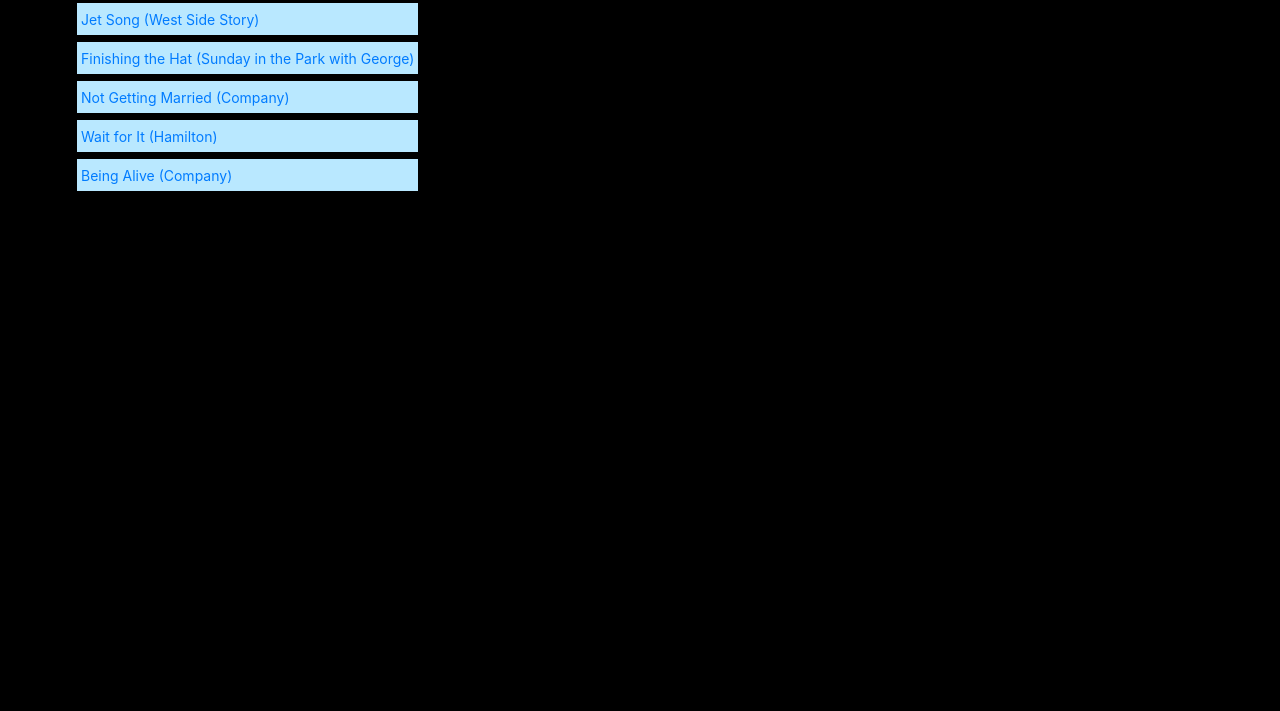
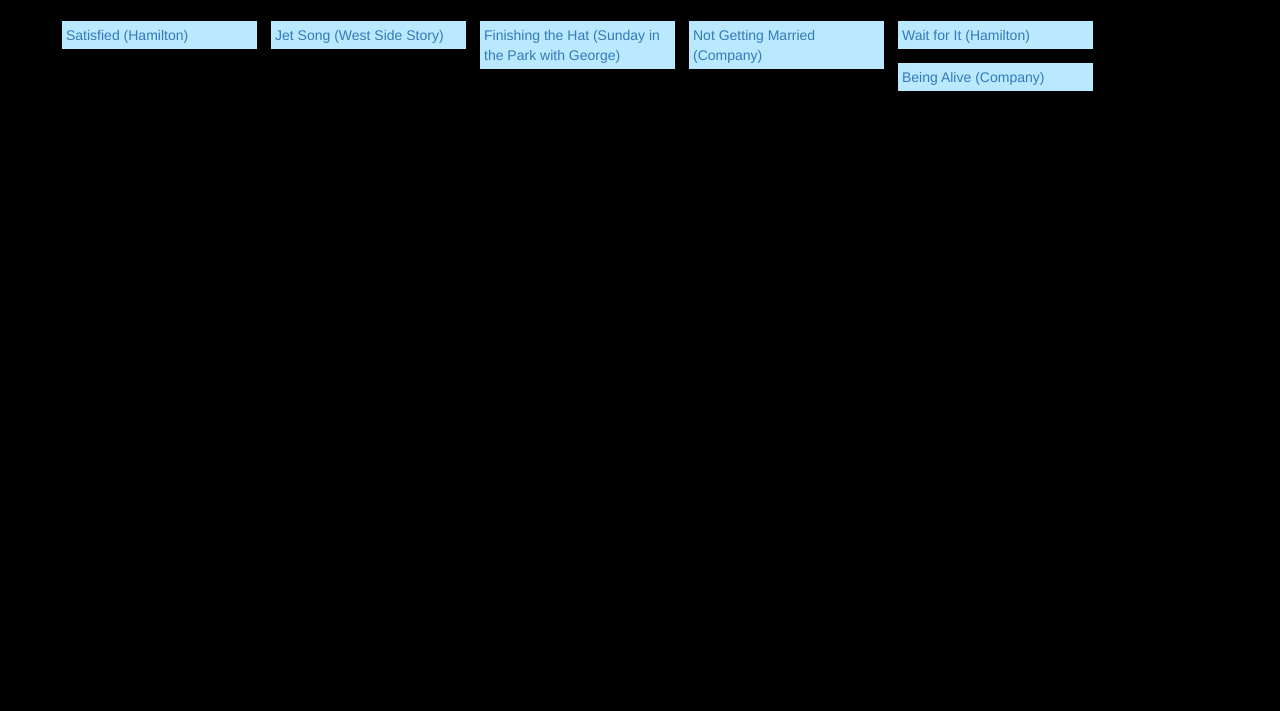
Before and after one commit to rachelcolby11/Video_Player, a plain HTML site: page index.html in a window 1280 px wide. Shown: the part 89-800 px from the top of the page. Drawn offline with nearby package versions, Linux system fonts and the light colour scheme; a script that the page names is missing.

Commit message:
Update Bootstrap version and use col-md-2 to create tiles

```diff
--- a/index.html
+++ b/index.html
@@ -3,7 +3,7 @@
   <head>
     <meta charset="utf-8">
     <title>Showtunes</title>
-    <link rel="stylesheet" type="text/css" href="http://www.teaching-materials.org/common/bootstrap.css">
+    <link rel="stylesheet" href="https://maxcdn.bootstrapcdn.com/bootstrap/3.3.6/css/bootstrap.min.css" integrity="sha384-1q8mTJOASx8j1Au+a5WDVnPi2lkFfwwEAa8hDDdjZlpLegxhjVME1fgjWPGmkzs7" crossorigin="anonymous">
     <link rel="stylesheet" type="text/css" href="style.css">
   </head>
   <body>
@@ -17,25 +17,23 @@
     </div>
 
     <div class="row">
-      <div class="span3">
-        <div class="video">
+      <div class="col-md-2">
         <a href="https://www.youtube.com/watch?v=JrbCFR1FsZk">Satisfied (Hamilton)</a>
       </div>
-        <div class="video">
+      <div class="col-md-2">
         <a href="https://www.youtube.com/watch?v=tlzdyUa-wx0">Jet Song (West Side Story)</a>
       </div>
-        <div class="video">
+      <div class="col-md-2">
         <a href="https://www.youtube.com/watch?v=Sko2kjyrToc">Finishing the Hat (Sunday in the Park with George)</a>
       </div>
-        <div class="video">
+      <div class="col-md-2">
         <a href="https://www.youtube.com/watch?v=3yW66pScmEs">Not Getting Married (Company)</a>
       </div>
-        <div class="video">
+      <div class="col-md-2">
         <a href="https://www.youtube.com/watch?v=ReTP6x_sDiM">Wait for It (Hamilton)</a>
       </div>
-         <div class="video">
+       <div class="col-md-2">
         <a href="https://youtu.be/vC-6TYlMnlo?t=1m25s">Being Alive (Company)</a>
-        </div>
       </div>
      </div>
 
--- a/style.css
+++ b/style.css
@@ -6,7 +6,7 @@ body {
   color: #F11F1F;
 }
 
-.video {
+.col-md-2 {
   margin: 7px;
   background-color: #B9E8FF;
   padding: 4px;
```
Lines whose indentation alone changed are shown as unchanged.
